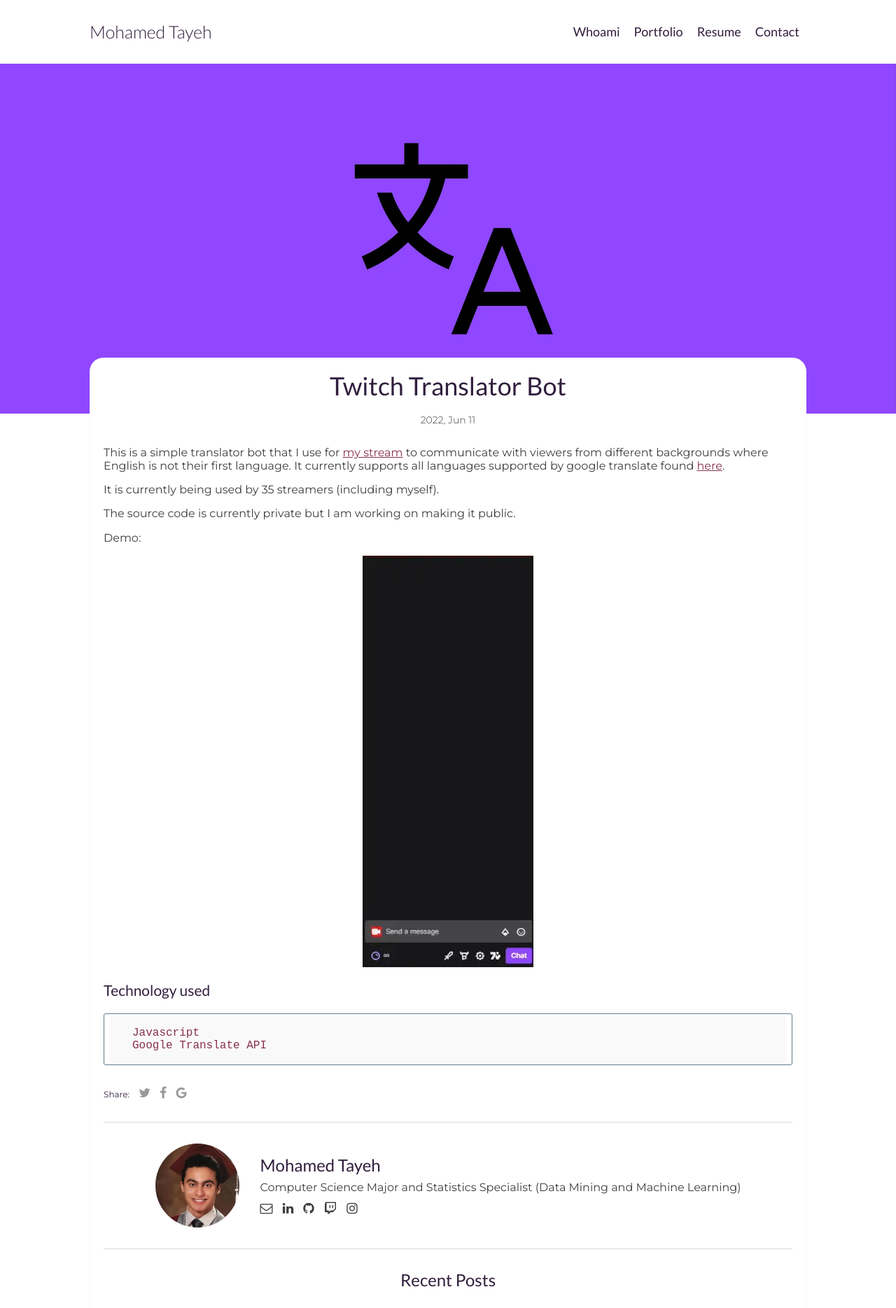
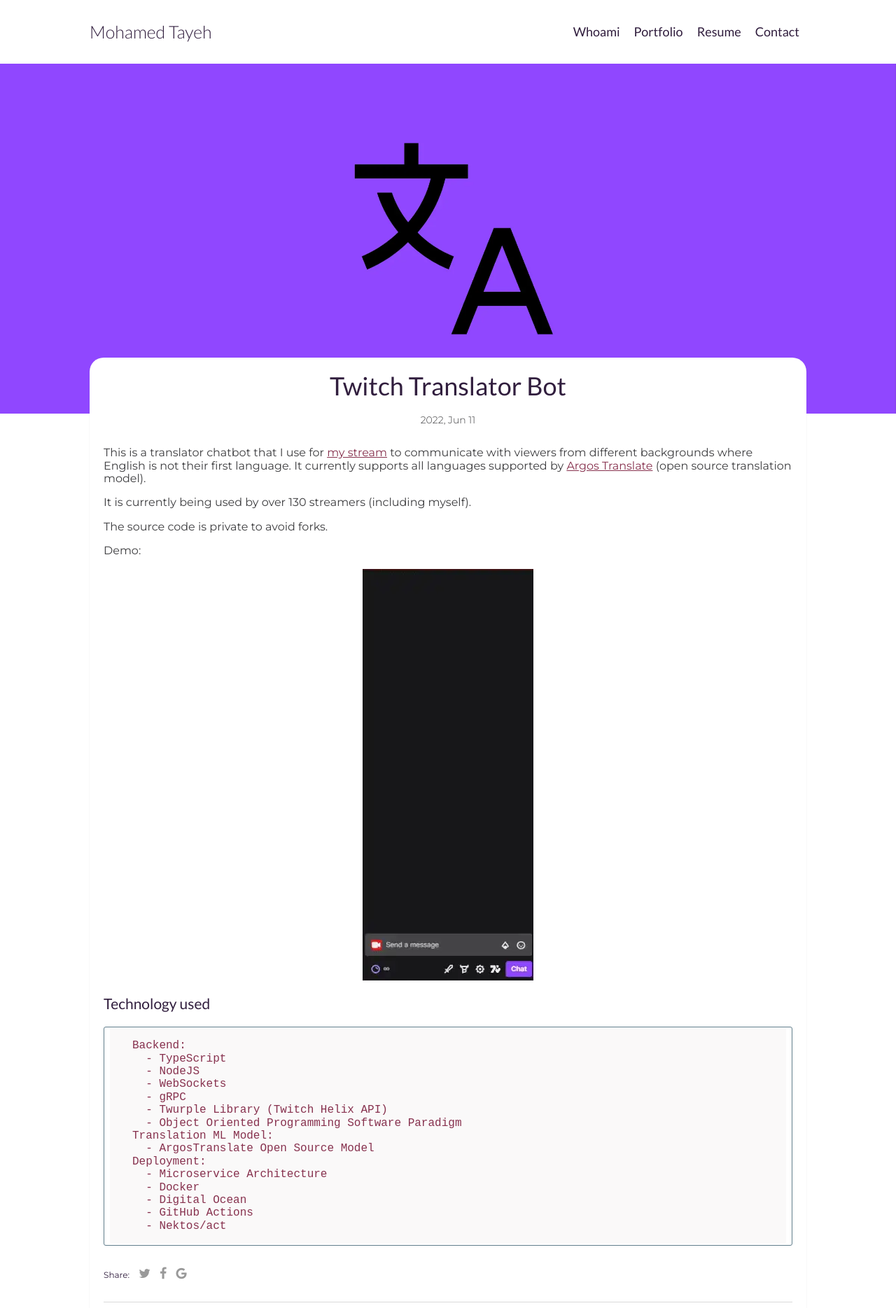
Before and after one commit to mohamed-tayeh/personal-website, a Jekyll site: the page built from _posts/2022-06-11-twitch-translator.markdown, in a window 1280 px wide, cut to the strip 0-1869 px from the top of the page. Shown: the whole strip at 70% size. Built offline with Jekyll 4.4.1, drawn with Linux system fonts in a browser that asks for light colours.

Commit message:
Update 2022-06-11-twitch-translator.markdown

````diff
--- a/_posts/2022-06-11-twitch-translator.markdown
+++ b/_posts/2022-06-11-twitch-translator.markdown
@@ -7,11 +7,11 @@
 tags: [Project]
 ---
 
-This is a simple translator bot that I use for [my stream] to communicate with viewers from different backgrounds where English is not their first language. It currently supports all languages supported by google translate found [here].
+This is a translator chatbot that I use for [my stream] to communicate with viewers from different backgrounds where English is not their first language. It currently supports all languages supported by [Argos Translate] (open source translation model).
 
-It is currently being used by 35 streamers (including myself).
+It is currently being used by over 130 streamers (including myself).
 
-The source code is currently private but I am working on making it public.
+The source code is private to avoid forks.
 
 Demo:
 
@@ -22,9 +22,22 @@
 ### Technology used
 
 ```
-Javascript
-Google Translate API
+Backend:
+  - TypeScript
+  - NodeJS
+  - WebSockets
+  - gRPC
+  - Twurple Library (Twitch Helix API)
+  - Object Oriented Programming Software Paradigm
+Translation ML Model:
+  - ArgosTranslate Open Source Model
+Deployment:
+  - Microservice Architecture
+  - Docker
+  - Digital Ocean
+  - GitHub Actions
+  - Nektos/act
 ```
 
 [my stream]: https://www.twitch.tv/{{site.twitch}}
-[here]: https://developers.google.com/admin-sdk/directory/v1/languages
+[argos translate]: https://github.com/argosopentech/argos-translate
````
